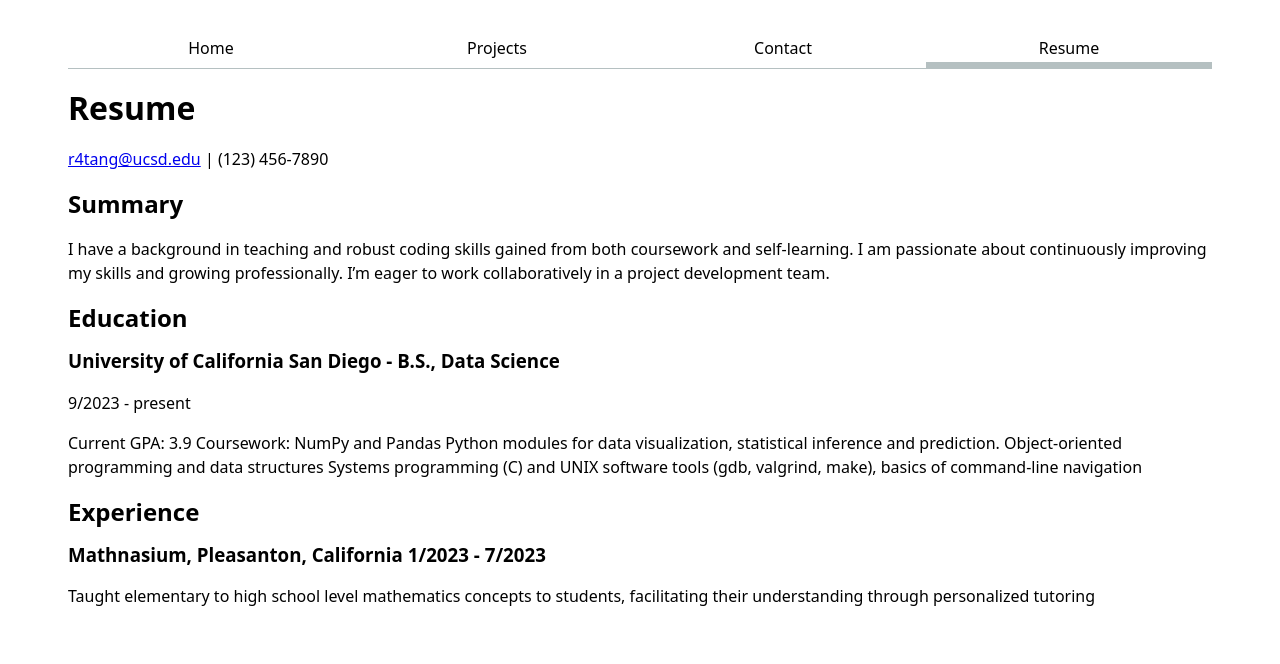
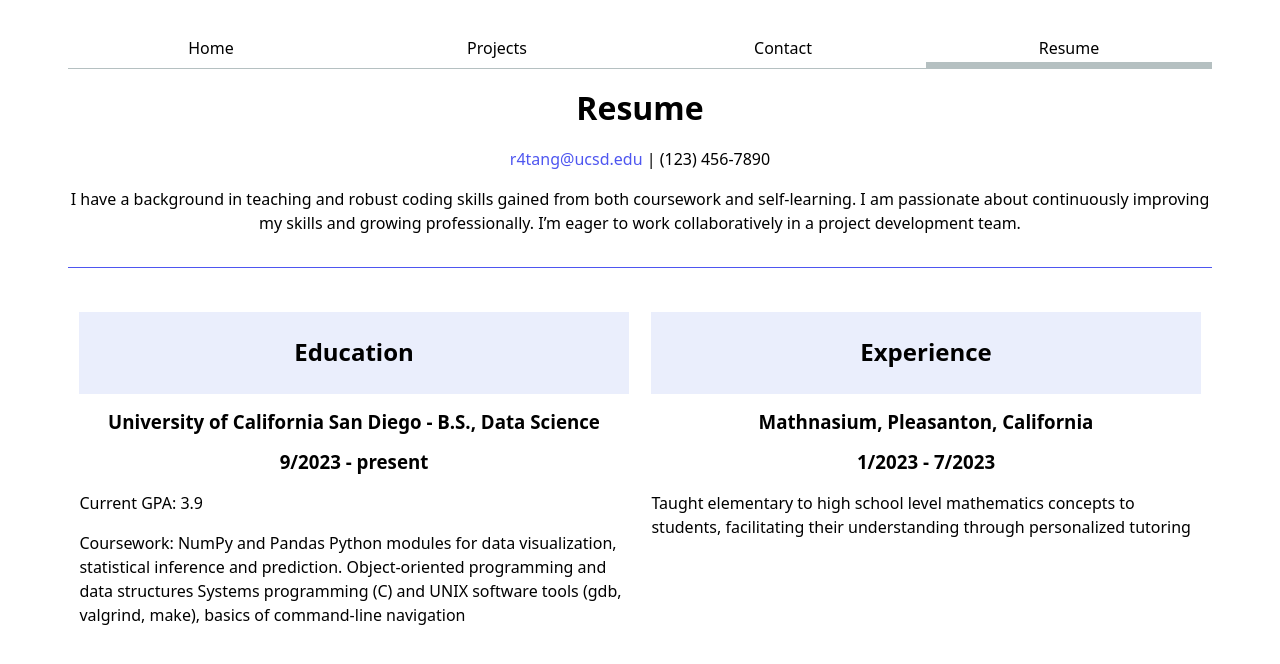
Before and after one commit to r4tangUCSD/portfolio, a plain HTML site: page resume/index.html in a window 1280 px wide. Drawn offline with Linux system fonts and the light colour scheme; files that its build step writes are made by us from their sources.

Commit message:
Added style to my resume

```diff
--- a/resume/index.html
+++ b/resume/index.html
@@ -15,19 +15,21 @@
             <li><a class="current">Resume</a></li>
         </ul>
     </nav>
+    <header>
         <h1>Resume</h1>
         <p><a href="r4tang@ucsd.edu">r4tang@ucsd.edu</a> | (123) 456-7890</p>
-    <section>
-        <h2>Summary</h2>
         <article> I have a background in teaching and robust coding skills gained from both coursework and self-learning. I am passionate about
             continuously improving my skills and growing professionally. I’m eager to work collaboratively in a project development team. </article>
-    </section>
+    </header>
+    <div class="resume-body">
         <section>
+            <div class = "col-header">
                 <h2>Education</h2>
+            </div>
             <h3>University of California San Diego - B.S., Data Science</h3>
-        <p><time datetime="2023-9">9/2023</time> - present</p>
+            <h3><time datetime="2023-9">9/2023</time> - present</h3>
             <ul>
-            <li>Current GPA: 3.9</li>
+                <p>Current GPA: 3.9</p>
                 <li>Coursework:
                     <ul>
                         <li>NumPy and Pandas Python modules for data visualization, statistical inference and
@@ -39,11 +41,15 @@
             </ul>
         </section>
         <section>
+            <div class = "col-header">
                 <h2>Experience</h2>
-        <h3>Mathnasium, Pleasanton, California <time datetime="2023-1">1/2023</time> - <time datetime="2023-7">7/2023</time></h3>
+            </div>
+            <h3>Mathnasium, Pleasanton, California</h3>
+            <h3><time datetime="2023-1">1/2023</time> - <time datetime="2023-7">7/2023</time></h3>
             <article>Taught elementary to high school level mathematics concepts to students, facilitating their understanding through
                 personalized tutoring
             </article>
         </section>
+    </div>
 </body>
 </html>
--- a/style.css
+++ b/style.css
@@ -87,3 +87,42 @@ label {
 label, button{
   grid-column: 1 / -1;
 }
+
+header {
+  text-align: center;
+  padding-bottom: 2em;
+  border-bottom-color: var(--color-accent);
+  border-bottom-style: solid;
+  border-bottom-width: 0.1em;
+  margin-bottom: 2em;
+}
+
+header a {
+  text-decoration: none;
+  color: var(--color-accent);
+}
+
+header a:hover {
+  background-color: oklch(from var(--color-accent) 95% 5% h);
+}
+
+.resume-body {
+  display: flex;
+  flex-direction: row;
+}
+
+section {
+  flex: 1;
+  padding: 1%;
+}
+
+.col-header {
+  text-align: center;
+  background-color: oklch(from var(--color-accent) 95% 5% h);
+  padding: 0.5em;
+}
+
+.resume-body h2,
+.resume-body h3 {
+  text-align: center;
+}
```
Lines whose indentation alone changed are shown as unchanged.
